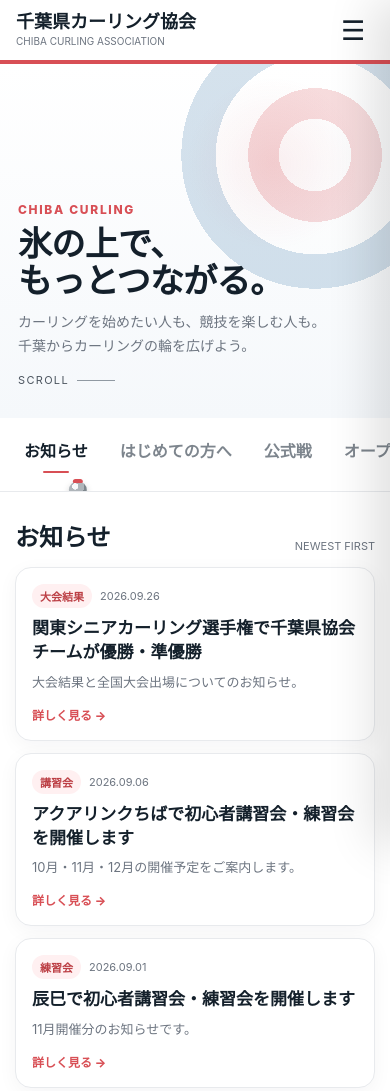
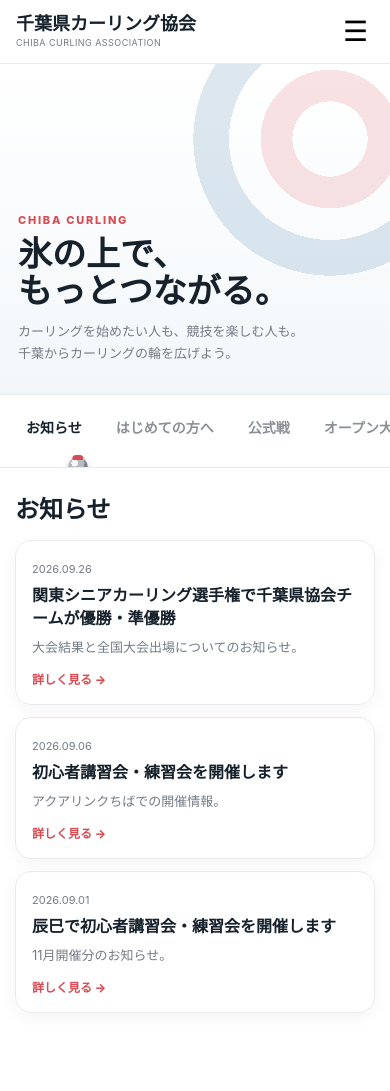
Before and after one commit to yasukun19763/chiba-curling-prototype, a plain HTML site: page chiba_mobile_prototype.html in a window 390 px wide. Drawn offline with Linux system fonts and the light colour scheme.

Commit message:
Update chiba_mobile_prototype.html

```diff
--- a/chiba_mobile_prototype.html
+++ b/chiba_mobile_prototype.html
@@ -3,50 +3,108 @@
 <head>
 <meta charset="utf-8">
 <meta name="viewport" content="width=device-width,initial-scale=1,viewport-fit=cover">
-<title>千葉県カーリング協会｜スマホUI試作</title>
+<title>千葉県カーリング協会｜Mobile Concept v2</title>
 <style>
-:root{--red:#d84f55;--red2:#bc3f45;--ink:#14202b;--muted:#6d7580;--line:#e8eaed;--bg:#fff;--max:1180px}
-*{box-sizing:border-box}html{scroll-behavior:smooth}body{margin:0;font-family:-apple-system,BlinkMacSystemFont,"Segoe UI","Noto Sans JP","Yu Gothic",Meiryo,sans-serif;color:var(--ink);background:var(--bg);overflow-x:hidden}button,a{font:inherit}button{cursor:pointer}a{color:inherit;text-decoration:none}
-.header{position:sticky;top:0;z-index:50;height:64px;background:rgba(255,255,255,.96);backdrop-filter:blur(12px);border-bottom:4px solid var(--red)}
-.header-inner{height:100%;max-width:var(--max);margin:auto;padding:0 16px;display:flex;align-items:center}.brand{margin-right:auto;line-height:1.05}.brand strong{font-size:18px}.brand span{display:block;margin-top:4px;font-size:10px;color:var(--muted)}
-.menu-btn{width:42px;height:42px;border:0;background:transparent;display:grid;place-items:center;font-size:27px;color:var(--ink)}
-.hero{position:relative;min-height:42vh;max-height:420px;display:flex;align-items:flex-end;overflow:hidden;background:radial-gradient(circle at 70% 28%,rgba(216,79,85,.10),transparent 23%),linear-gradient(180deg,#fff 0%,#f5f8fb 100%)}
-.house{position:absolute;right:-60px;top:-44px;width:270px;height:270px;border-radius:50%;background:radial-gradient(circle,#fff 0 19%,#d84f55 19% 35%,#fff 35% 52%,#2d6ea3 52% 70%,#fff 70%);opacity:.20}
-.hero-copy{position:relative;z-index:2;padding:40px 18px 30px}.eyebrow{color:var(--red);font-size:12px;font-weight:800;letter-spacing:.14em}.hero h1{margin:9px 0 10px;font-size:34px;line-height:1.08;letter-spacing:-.02em}.hero p{margin:0;color:var(--muted);font-size:14px;line-height:1.7}.scroll-hint{margin-top:16px;display:inline-flex;align-items:center;gap:8px;color:#4d5660;font-size:11px;letter-spacing:.12em}.scroll-hint::after{content:"";width:38px;height:1px;background:#9099a2}
-.reveal{position:fixed;inset:0;z-index:190;background:#fff;pointer-events:none}.reveal.play{animation:revealSite .75s cubic-bezier(.2,.75,.2,1) forwards}@keyframes revealSite{to{clip-path:polygon(100% 0,100% 0,100% 100%,100% 100%)}}
-.intro-stone{position:fixed;z-index:200;left:18px;bottom:24px;width:88px;height:88px;border-radius:50%;background:radial-gradient(circle at 35% 30%,#f6f7f7 0 18%,#b9bec2 19% 44%,#8f969b 45% 58%,#727a80 59% 100%);box-shadow:0 10px 26px rgba(0,0,0,.18),inset 0 0 0 5px rgba(255,255,255,.3);pointer-events:none}.intro-stone::before{content:"";position:absolute;left:50%;top:4px;transform:translateX(-50%);width:42px;height:15px;border-radius:10px 10px 5px 5px;background:var(--red);box-shadow:0 3px 0 var(--red2)}.intro-stone.ready{transition:left .85s cubic-bezier(.19,.8,.25,1),top .85s cubic-bezier(.19,.8,.25,1),width .85s cubic-bezier(.19,.8,.25,1),height .85s cubic-bezier(.19,.8,.25,1),opacity .16s linear .78s}
-.category-shell{position:sticky;top:64px;z-index:40;background:rgba(255,255,255,.97);backdrop-filter:blur(12px);border-bottom:1px solid var(--line)}
-.category-row{position:relative;overflow-x:auto;scrollbar-width:none;display:flex;gap:28px;padding:13px 22px 16px;scroll-snap-type:x proximity}.category-row::-webkit-scrollbar{display:none}.cat{flex:0 0 auto;position:relative;border:0;background:none;padding:7px 2px 13px;color:#7d858d;font-weight:700;white-space:nowrap;scroll-snap-align:center}.cat.active{color:var(--ink)}.cat.active::after{content:"";position:absolute;left:50%;bottom:2px;width:26px;height:2px;transform:translateX(-50%);background:var(--red);border-radius:999px}
-.nav-stone{position:absolute;z-index:5;width:18px;height:18px;border-radius:50%;background:radial-gradient(circle at 35% 30%,#f8f9fa 0 18%,#afb5ba 19% 52%,#7e878d 53% 100%);box-shadow:0 3px 7px rgba(0,0,0,.18);transition:transform .32s cubic-bezier(.2,.75,.2,1);pointer-events:none}.nav-stone::before{content:"";position:absolute;left:50%;top:-2px;transform:translateX(-50%);width:10px;height:4px;border-radius:4px 4px 2px 2px;background:var(--red)}
-.content{max-width:720px;margin:0 auto;padding:22px 15px 60px}.section-head{display:flex;align-items:end;justify-content:space-between;gap:16px;margin:4px 0 14px}.section-head h2{margin:0;font-size:24px}.section-head small{color:var(--muted);font-size:11px}.panel{display:none}.panel.active{display:block;animation:panelIn .28s ease}@keyframes panelIn{from{opacity:0;transform:translateX(12px)}to{opacity:1;transform:translateX(0)}}
-.card{background:#fff;border:1px solid var(--line);border-radius:16px;padding:16px;margin-bottom:12px;box-shadow:0 5px 20px rgba(23,31,39,.045)}.card .meta{display:flex;align-items:center;gap:8px;margin-bottom:9px;color:var(--muted);font-size:11px}.pill{display:inline-flex;padding:4px 8px;border-radius:999px;background:#fff0f1;color:var(--red2);font-weight:800}.card h3{margin:0 0 7px;font-size:17px;line-height:1.4}.card p{margin:0;color:var(--muted);font-size:13px;line-height:1.6}.card .go{margin-top:13px;display:inline-flex;color:var(--red);font-size:12px;font-weight:800}
-.drawer{position:fixed;inset:0;z-index:100;pointer-events:none}.drawer.open{pointer-events:auto}.drawer-backdrop{position:absolute;inset:0;background:rgba(10,16,22,.28);opacity:0;transition:.25s}.drawer.open .drawer-backdrop{opacity:1}.drawer-panel{position:absolute;top:0;right:0;width:min(86vw,360px);height:100%;background:#fff;transform:translateX(100%);transition:transform .3s cubic-bezier(.2,.75,.2,1);padding:22px 20px;box-shadow:-18px 0 45px rgba(0,0,0,.12)}.drawer.open .drawer-panel{transform:translateX(0)}.drawer-top{display:flex;align-items:center;margin-bottom:24px}.drawer-top strong{font-size:18px}.close-btn{margin-left:auto;border:0;background:none;font-size:30px}.drawer-nav{display:grid}.drawer-nav button{text-align:left;border:0;border-bottom:1px solid var(--line);background:#fff;padding:16px 4px;font-weight:800;font-size:16px}.drawer-nav button.current{color:var(--red)}
-@media(min-width:800px){.header{height:76px}.header-inner{padding:0 24px}.brand strong{font-size:22px}.menu-btn{display:none}.hero{min-height:360px;max-height:430px}.hero-copy{max-width:var(--max);margin:auto;width:100%;padding:55px 24px}.hero h1{font-size:52px}.category-shell{top:76px}.category-row{max-width:var(--max);margin:auto;justify-content:center;overflow:visible;gap:42px;padding:16px 24px 18px}.content{max-width:var(--max);padding:28px 24px 70px}.cards-grid{display:grid;grid-template-columns:repeat(3,1fr);gap:14px}.card{margin-bottom:0}}
+:root{--red:#d84b52;--dark:#16212b;--muted:#737b84;--line:#e8ebee}
+*{box-sizing:border-box}
+html,body{margin:0;overflow-x:hidden}
+body{font-family:-apple-system,BlinkMacSystemFont,"Segoe UI","Noto Sans JP","Yu Gothic",sans-serif;color:var(--dark);background:#fff}
+header{height:64px;display:flex;align-items:center;padding:0 16px;border-bottom:1px solid var(--line);position:relative;z-index:10;background:#fff}
+.brand{line-height:1.05}.brand b{font-size:18px}.brand small{display:block;font-size:9px;color:var(--muted);margin-top:4px;letter-spacing:.05em}
+.hamb{margin-left:auto;border:0;background:none;font-size:28px}
+.hero{height:330px;position:relative;overflow:hidden;background:linear-gradient(180deg,#fff,#f3f7fa);display:flex;align-items:flex-end}
+.house{position:absolute;width:280px;height:280px;border-radius:50%;right:-80px;top:-65px;opacity:.16;background:radial-gradient(circle,#fff 0 19%,#d84b52 19% 35%,#fff 35% 51%,#2d6da0 51% 69%,#fff 69%)}
+.copy{padding:0 18px 30px;position:relative}.copy em{font-style:normal;font-size:11px;color:var(--red);font-weight:800;letter-spacing:.16em}.copy h1{font-size:34px;line-height:1.08;margin:8px 0 10px}.copy p{font-size:13px;line-height:1.7;color:var(--muted);margin:0}
+.navwrap{position:sticky;top:0;z-index:20;background:rgba(255,255,255,.97);border-top:1px solid var(--line);border-bottom:1px solid var(--line)}
+.nav{display:flex;gap:30px;overflow-x:auto;padding:15px 24px 20px;scrollbar-width:none;position:relative}.nav::-webkit-scrollbar{display:none}
+.tab{flex:none;border:0;background:none;color:#8a9096;font-weight:700;font-size:14px;white-space:nowrap;padding:7px 2px 10px}.tab.active{color:var(--dark)}
+.marker{position:absolute;width:20px;height:20px;border-radius:50%;background:radial-gradient(circle at 35% 30%,#f6f7f8 0 18%,#b5babf 19% 50%,#7b8389 51%);box-shadow:0 3px 7px #0003;pointer-events:none;transition:transform .34s cubic-bezier(.2,.8,.2,1)}
+.marker:before,.stone:before{content:"";position:absolute;left:50%;transform:translateX(-50%);background:var(--red);border-radius:5px 5px 2px 2px}
+.marker:before{top:-2px;width:11px;height:5px}
+main{padding:22px 15px 60px;max-width:760px;margin:auto}h2{font-size:24px;margin:0 0 15px}.panel{display:none}.panel.active{display:block;animation:in .25s ease}@keyframes in{from{opacity:0;transform:translateX(10px)}to{opacity:1;transform:none}}
+.card{border:1px solid var(--line);border-radius:16px;padding:16px;margin-bottom:12px;box-shadow:0 5px 18px #17202a0b}.date{font-size:11px;color:var(--muted)}.card h3{font-size:16px;line-height:1.45;margin:7px 0}.card p{font-size:13px;color:var(--muted);line-height:1.6;margin:0}.more{display:inline-block;color:var(--red);font-weight:800;font-size:12px;margin-top:12px}
+
+/* Opening layer: starts fully white but never blocks touch */
+.opening{position:fixed;inset:0;z-index:100;pointer-events:none;overflow:hidden}
+.wipe{position:absolute;inset:0;background:#fff;clip-path:polygon(0 0,100% 0,100% 100%,0 100%)}
+.wipe.go{animation:wipe 1.02s cubic-bezier(.2,.72,.18,1) .12s forwards}
+@keyframes wipe{to{clip-path:polygon(100% 0,100% 0,100% 100%,100% 100%)}}
+.stone{position:absolute;left:-100px;top:78%;width:82px;height:82px;border-radius:50%;background:radial-gradient(circle at 35% 30%,#fafafa 0 17%,#c4c8cb 18% 43%,#92999e 44% 59%,#70787e 60%);box-shadow:0 12px 24px #0003;will-change:transform,width,height,left,top,opacity}
+.stone:before{top:3px;width:40px;height:14px;box-shadow:0 3px 0 #b73c42}
+.stone.fly{animation:fly 1.05s cubic-bezier(.17,.68,.2,1) .05s forwards}
+@keyframes fly{
+  0%{transform:translate(0,0) rotate(-8deg)}
+  72%{transform:translate(calc(100vw + 5px),-58vh) rotate(9deg)}
+  100%{transform:translate(calc(100vw + 5px),-58vh) rotate(9deg)}
+}
+.stone.land{transition:left .42s cubic-bezier(.2,.8,.2,1),top .42s cubic-bezier(.2,.8,.2,1),width .42s,height .42s,opacity .12s linear .34s;transform:none!important}
+.drawer{position:fixed;inset:0;z-index:60;background:#fff;transform:translateX(100%);transition:.28s;padding:20px}.drawer.open{transform:none}.drawerhead{display:flex;align-items:center;margin-bottom:20px}.drawerhead b{font-size:18px}.close{margin-left:auto;border:0;background:none;font-size:30px}.drawer button.item{display:block;width:100%;text-align:left;padding:16px 3px;border:0;border-bottom:1px solid var(--line);background:#fff;font-weight:800;font-size:16px}.drawer button.item.current{color:var(--red)}
+@media(min-width:800px){.hero{height:400px}.copy{width:100%;max-width:1180px;margin:auto;padding:50px 25px}.copy h1{font-size:52px}.nav{justify-content:center;overflow:visible}.hamb{display:none}.cards{display:grid;grid-template-columns:repeat(3,1fr);gap:14px}.card{margin:0}}
 </style>
 </head>
 <body>
-<div class="reveal" id="reveal"></div><div class="intro-stone" id="introStone" aria-hidden="true"></div>
-<header class="header"><div class="header-inner"><div class="brand"><strong>千葉県カーリング協会</strong><span>CHIBA CURLING ASSOCIATION</span></div><button class="menu-btn" id="menuBtn" aria-label="メニュー">☰</button></div></header>
-<section class="hero"><div class="house" aria-hidden="true"></div><div class="hero-copy"><div class="eyebrow">CHIBA CURLING</div><h1>氷の上で、<br>もっとつながる。</h1><p>カーリングを始めたい人も、競技を楽しむ人も。<br>千葉からカーリングの輪を広げよう。</p><div class="scroll-hint">SCROLL</div></div></section>
-<div class="category-shell"><div class="category-row" id="categoryRow"><button class="cat active" data-id="news">お知らせ</button><button class="cat" data-id="beginner">はじめての方へ</button><button class="cat" data-id="official">公式戦</button><button class="cat" data-id="open">オープン大会</button><button class="cat" data-id="about">協会について</button><button class="cat" data-id="contact">お問い合わせ他</button><div class="nav-stone" id="navStone" aria-hidden="true"></div></div></div>
-<main class="content" id="contentArea">
-<section class="panel active" data-panel="news"><div class="section-head"><h2>お知らせ</h2><small>NEWEST FIRST</small></div><div class="cards-grid"><article class="card"><div class="meta"><span class="pill">大会結果</span><span>2026.09.26</span></div><h3>関東シニアカーリング選手権で千葉県協会チームが優勝・準優勝</h3><p>大会結果と全国大会出場についてのお知らせ。</p><a class="go" href="#">詳しく見る →</a></article><article class="card"><div class="meta"><span class="pill">講習会</span><span>2026.09.06</span></div><h3>アクアリンクちばで初心者講習会・練習会を開催します</h3><p>10月・11月・12月の開催予定をご案内します。</p><a class="go" href="#">詳しく見る →</a></article><article class="card"><div class="meta"><span class="pill">練習会</span><span>2026.09.01</span></div><h3>辰巳で初心者講習会・練習会を開催します</h3><p>11月開催分のお知らせです。</p><a class="go" href="#">詳しく見る →</a></article></div></section>
-<section class="panel" data-panel="beginner"><div class="section-head"><h2>はじめての方へ</h2><small>START HERE</small></div><div class="cards-grid"><article class="card"><div class="meta"><span class="pill">入門</span></div><h3>カーリングをはじめよう</h3><p>服装・持ち物・参加方法をやさしくご案内。</p></article><article class="card"><div class="meta"><span class="pill">講習会</span></div><h3>初心者講習会</h3><p>初めてでも参加しやすい講習会情報。</p></article><article class="card"><div class="meta"><span class="pill">練習</span></div><h3>練習会スケジュール</h3><p>直近の練習日程はこちら。</p></article></div></section>
-<section class="panel" data-panel="official"><div class="section-head"><h2>公式戦</h2><small>OFFICIAL</small></div><div class="cards-grid"><article class="card"><div class="meta"><span class="pill">予定</span><span>2026.10.24–25</span></div><h3>第19回 千葉県カーリング選手権大会</h3><p>軽井沢アイスパークで開催予定。</p></article><article class="card"><div class="meta"><span class="pill">募集</span></div><h3>大会エントリー</h3><p>募集期間・参加資格・要項を確認できます。</p></article></div></section>
-<section class="panel" data-panel="open"><div class="section-head"><h2>オープン大会</h2><small>OPEN EVENT</small></div><div class="cards-grid"><article class="card"><div class="meta"><span class="pill">結果</span></div><h3>第1回 千葉オープン・カーリング団体戦</h3><p>優勝：ふぁ～すとぺんぎん</p></article><article class="card"><div class="meta"><span class="pill">交流</span></div><h3>だれでも参加しやすい大会へ</h3><p>競技と交流を楽しめるイベントを目指します。</p></article></div></section>
-<section class="panel" data-panel="about"><div class="section-head"><h2>協会について</h2><small>ABOUT</small></div><div class="cards-grid"><article class="card"><h3>千葉県カーリング協会</h3><p>協会概要・活動方針・役員情報など。</p></article><article class="card"><h3>活動場所</h3><p>アクアリンクちば、田中貴金属アイスアリーナ、軽井沢アイスパーク。</p></article></div></section>
-<section class="panel" data-panel="contact"><div class="section-head"><h2>お問い合わせ他</h2><small>MORE</small></div><div class="cards-grid"><article class="card"><h3>お問い合わせ</h3><p>協会へのご連絡はこちら。</p></article><article class="card"><h3>リンク・関連情報</h3><p>関連団体・施設など。</p></article></div></section>
+<div class="opening" id="opening"><div class="wipe" id="wipe"></div><div class="stone" id="stone"></div></div>
+<header><div class="brand"><b>千葉県カーリング協会</b><small>CHIBA CURLING ASSOCIATION</small></div><button class="hamb" id="hamb">☰</button></header>
+<section class="hero"><div class="house"></div><div class="copy"><em>CHIBA CURLING</em><h1>氷の上で、<br>もっとつながる。</h1><p>カーリングを始めたい人も、競技を楽しむ人も。<br>千葉からカーリングの輪を広げよう。</p></div></section>
+<div class="navwrap"><div class="nav" id="nav">
+<button class="tab active">お知らせ</button><button class="tab">はじめての方へ</button><button class="tab">公式戦</button><button class="tab">オープン大会</button><button class="tab">協会について</button><button class="tab">お問い合わせ他</button><div class="marker" id="marker"></div>
+</div></div>
+<main id="main">
+<section class="panel active"><h2>お知らせ</h2><div class="cards"><article class="card"><span class="date">2026.09.26</span><h3>関東シニアカーリング選手権で千葉県協会チームが優勝・準優勝</h3><p>大会結果と全国大会出場についてのお知らせ。</p><span class="more">詳しく見る →</span></article><article class="card"><span class="date">2026.09.06</span><h3>初心者講習会・練習会を開催します</h3><p>アクアリンクちばでの開催情報。</p><span class="more">詳しく見る →</span></article><article class="card"><span class="date">2026.09.01</span><h3>辰巳で初心者講習会・練習会を開催します</h3><p>11月開催分のお知らせ。</p><span class="more">詳しく見る →</span></article></div></section>
+<section class="panel"><h2>はじめての方へ</h2><div class="cards"><article class="card"><h3>カーリングをはじめよう</h3><p>服装、持ち物、参加方法などをご案内。</p></article><article class="card"><h3>初心者講習会</h3><p>初めての方も参加できます。</p></article></div></section>
+<section class="panel"><h2>公式戦</h2><div class="cards"><article class="card"><h3>第19回 千葉県カーリング選手権大会</h3><p>2026年10月24日・25日 開催予定。</p></article><article class="card"><h3>大会結果</h3><p>県選手権・関東選手権など。</p></article></div></section>
+<section class="panel"><h2>オープン大会</h2><div class="cards"><article class="card"><h3>第1回 千葉オープン・カーリング団体戦</h3><p>大会情報・結果をご案内。</p></article></div></section>
+<section class="panel"><h2>協会について</h2><div class="cards"><article class="card"><h3>千葉県カーリング協会</h3><p>協会概要、活動場所など。</p></article></div></section>
+<section class="panel"><h2>お問い合わせ他</h2><div class="cards"><article class="card"><h3>お問い合わせ</h3><p>協会へのご連絡、関連情報など。</p></article></div></section>
 </main>
-<div class="drawer" id="drawer" aria-hidden="true"><div class="drawer-backdrop" id="drawerBackdrop"></div><div class="drawer-panel"><div class="drawer-top"><strong>MENU</strong><button class="close-btn" id="closeBtn" aria-label="閉じる">×</button></div><div class="drawer-nav" id="drawerNav"><button class="current" data-id="news">お知らせ</button><button data-id="beginner">はじめての方へ</button><button data-id="official">公式戦</button><button data-id="open">オープン大会</button><button data-id="about">協会について</button><button data-id="contact">お問い合わせ他</button></div></div></div>
+<div class="drawer" id="drawer"><div class="drawerhead"><b>MENU</b><button class="close" id="close">×</button></div><div id="drawerItems"></div></div>
 <script>
-const cats=[...document.querySelectorAll('.cat')],panels=[...document.querySelectorAll('.panel')],row=document.getElementById('categoryRow'),navStone=document.getElementById('navStone'),introStone=document.getElementById('introStone'),reveal=document.getElementById('reveal'),drawer=document.getElementById('drawer'),drawerButtons=[...document.querySelectorAll('#drawerNav button')];let currentIndex=0,touchStartX=0,touchStartY=0;
-function moveMarker(btn,instant=false){const rr=row.getBoundingClientRect(),br=btn.getBoundingClientRect();const x=(br.left-rr.left)+br.width/2-9+row.scrollLeft;const y=br.bottom-rr.top-7;navStone.style.transition=instant?'none':'transform .32s cubic-bezier(.2,.75,.2,1)';navStone.style.transform=`translate(${x}px,${y}px)`}
-function centerTab(btn){btn.scrollIntoView({behavior:'smooth',inline:'center',block:'nearest'})}
-function setCategory(index,opts={center:true}){currentIndex=(index+cats.length)%cats.length;cats.forEach((c,i)=>c.classList.toggle('active',i===currentIndex));panels.forEach((p,i)=>p.classList.toggle('active',i===currentIndex));drawerButtons.forEach((b,i)=>b.classList.toggle('current',i===currentIndex));if(opts.center)centerTab(cats[currentIndex]);requestAnimationFrame(()=>setTimeout(()=>moveMarker(cats[currentIndex]),opts.center?180:0))}
-cats.forEach((c,i)=>c.addEventListener('click',()=>setCategory(i)));drawerButtons.forEach((b,i)=>b.addEventListener('click',()=>{setCategory(i);closeDrawer()}));
-document.getElementById('contentArea').addEventListener('touchstart',e=>{touchStartX=e.changedTouches[0].clientX;touchStartY=e.changedTouches[0].clientY},{passive:true});document.getElementById('contentArea').addEventListener('touchend',e=>{const dx=e.changedTouches[0].clientX-touchStartX,dy=e.changedTouches[0].clientY-touchStartY;if(Math.abs(dx)>55&&Math.abs(dx)>Math.abs(dy)*1.25)setCategory(currentIndex+(dx<0?1:-1))},{passive:true});
-function openDrawer(){drawer.classList.add('open');drawer.setAttribute('aria-hidden','false')}function closeDrawer(){drawer.classList.remove('open');drawer.setAttribute('aria-hidden','true')}document.getElementById('menuBtn').addEventListener('click',openDrawer);document.getElementById('closeBtn').addEventListener('click',closeDrawer);document.getElementById('drawerBackdrop').addEventListener('click',closeDrawer);window.addEventListener('resize',()=>moveMarker(cats[currentIndex],true));row.addEventListener('scroll',()=>moveMarker(cats[currentIndex],true),{passive:true});
-window.addEventListener('load',()=>{reveal.classList.add('play');centerTab(cats[0]);setTimeout(()=>{moveMarker(cats[0],true);const nr=navStone.getBoundingClientRect();introStone.classList.add('ready');introStone.style.left=(nr.left-34)+'px';introStone.style.top=(nr.top-34)+'px';requestAnimationFrame(()=>{introStone.style.width='18px';introStone.style.height='18px';introStone.style.left=nr.left+'px';introStone.style.top=nr.top+'px';introStone.style.opacity='0'})},180);setTimeout(()=>moveMarker(cats[0],true),1050)});
+const tabs=[...document.querySelectorAll('.tab')], panels=[...document.querySelectorAll('.panel')], nav=document.getElementById('nav'), marker=document.getElementById('marker'), main=document.getElementById('main');
+let active=0,sx=0,sy=0;
+function markerPos(instant=false){
+ const t=tabs[active],r=nav.getBoundingClientRect(),b=t.getBoundingClientRect();
+ marker.style.transition=instant?'none':'transform .34s cubic-bezier(.2,.8,.2,1)';
+ marker.style.transform=`translate(${b.left-r.left+b.width/2-10+nav.scrollLeft}px,${b.bottom-r.top-5}px)`;
+}
+function select(i){
+ active=Math.max(0,Math.min(tabs.length-1,i));
+ tabs.forEach((t,n)=>t.classList.toggle('active',n===active));
+ panels.forEach((p,n)=>p.classList.toggle('active',n===active));
+ [...document.querySelectorAll('.item')].forEach((x,n)=>x.classList.toggle('current',n===active));
+ tabs[active].scrollIntoView({behavior:'smooth',inline:'center',block:'nearest'});
+ setTimeout(()=>markerPos(),180);
+}
+tabs.forEach((t,i)=>t.onclick=()=>select(i));
+main.addEventListener('touchstart',e=>{sx=e.changedTouches[0].clientX;sy=e.changedTouches[0].clientY},{passive:true});
+main.addEventListener('touchend',e=>{let dx=e.changedTouches[0].clientX-sx,dy=e.changedTouches[0].clientY-sy;if(Math.abs(dx)>55&&Math.abs(dx)>Math.abs(dy)*1.3)select(active+(dx<0?1:-1))},{passive:true});
+nav.addEventListener('scroll',()=>markerPos(true),{passive:true});
+window.addEventListener('resize',()=>markerPos(true));
+
+const drawer=document.getElementById('drawer'), box=document.getElementById('drawerItems');
+tabs.forEach((t,i)=>{let b=document.createElement('button');b.className='item'+(i===0?' current':'');b.textContent=t.textContent;b.onclick=()=>{select(i);drawer.classList.remove('open')};box.appendChild(b)});
+document.getElementById('hamb').onclick=()=>drawer.classList.add('open');
+document.getElementById('close').onclick=()=>drawer.classList.remove('open');
+
+window.addEventListener('load',()=>{
+ tabs[0].scrollIntoView({inline:'center',block:'nearest'});
+ setTimeout(()=>markerPos(true),40);
+ const wipe=document.getElementById('wipe'),stone=document.getElementById('stone'),opening=document.getElementById('opening');
+ wipe.classList.add('go'); stone.classList.add('fly');
+ // Let the diagonal flight be clearly visible first.
+ setTimeout(()=>{
+   const m=marker.getBoundingClientRect();
+   const s=stone.getBoundingClientRect();
+   stone.classList.remove('fly');
+   stone.classList.add('land');
+   stone.style.left=s.left+'px'; stone.style.top=s.top+'px';
+   stone.style.width='82px'; stone.style.height='82px';
+   requestAnimationFrame(()=>requestAnimationFrame(()=>{
+     stone.style.left=m.left+'px'; stone.style.top=m.top+'px';
+     stone.style.width='20px'; stone.style.height='20px';
+     stone.style.opacity='0';
+   }));
+ },1120);
+ setTimeout(()=>opening.remove(),1650);
+});
 </script>
-</body>
-</html>
+</body></html>
```
